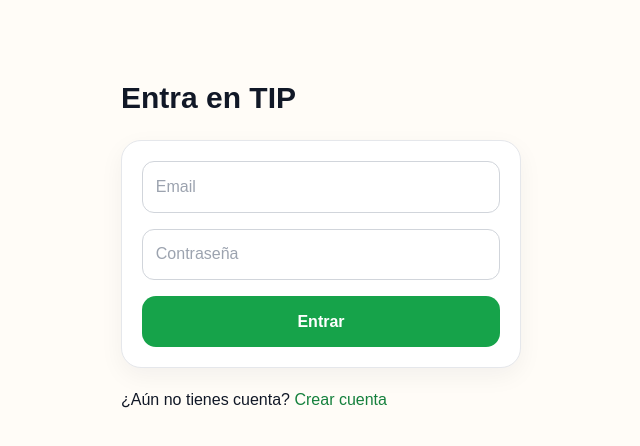
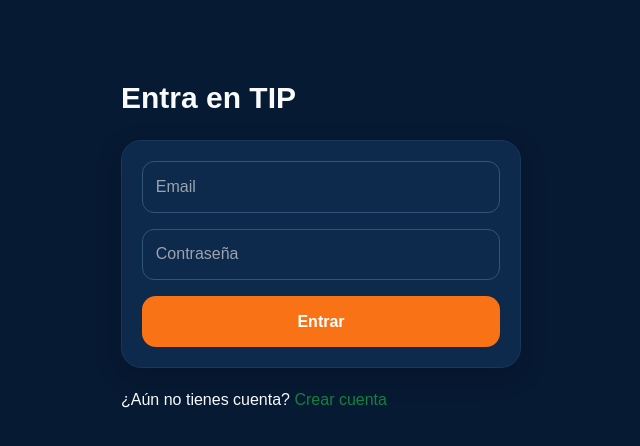
Before and after one commit to felipeamazon83-cyber/propi, a Next.js app in the folder frontend/: page /login in a window 1280 px wide. Shown: the top 446 px of the page, without its empty margins (319-959 px from the left). Built offline with nearby package versions, Linux system fonts and the light colour scheme; no server answers.

Commit message:
Restore Propi navy and orange design

```diff
--- a/frontend/app/globals.css
+++ b/frontend/app/globals.css
@@ -1,2 +1,2 @@
 @tailwind base;@tailwind components;@tailwind utilities;
-:root{color:#111827;background:#fffcf7}*{box-sizing:border-box}body{margin:0;background:#fffcf7;color:#111827;font-family:Arial,sans-serif}button,input{font:inherit}.card{border:1px solid #e5e7eb;border-radius:1.25rem;background:#fff;padding:1.25rem;box-shadow:0 8px 24px #1118270d}.btn{display:inline-flex;justify-content:center;align-items:center;border-radius:.875rem;padding:.85rem 1.1rem;font-weight:700;text-decoration:none;border:0;cursor:pointer}.btn-primary{background:#16a34a;color:#fff}.btn-secondary{background:#fff;color:#111827;border:1px solid #d1d5db}.field{width:100%;padding:.8rem;border:1px solid #d1d5db;border-radius:.75rem}
+:root{color:#f8fafc;background:#071a33}*{box-sizing:border-box}body{margin:0;background:#071a33;color:#f8fafc;font-family:Arial,sans-serif}button,input{font:inherit}.card{border:1px solid #18375b;border-radius:1.25rem;background:#0d294b;padding:1.25rem;box-shadow:0 8px 24px #020b1850}.btn{display:inline-flex;justify-content:center;align-items:center;border-radius:.875rem;padding:.85rem 1.1rem;font-weight:700;text-decoration:none;border:0;cursor:pointer}.btn-primary{background:#f97316;color:#fff}.btn-secondary{background:transparent;color:#f8fafc;border:1px solid #315579}.field{width:100%;padding:.8rem;border:1px solid #315579;border-radius:.75rem;background:#0d294b;color:#f8fafc}
```
Also changed, not shown: frontend/app/page.tsx (+1 -1 lines).
